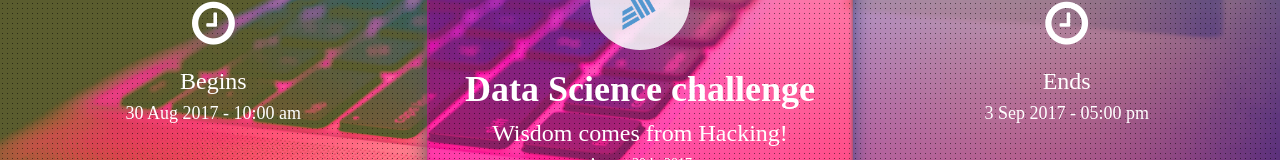
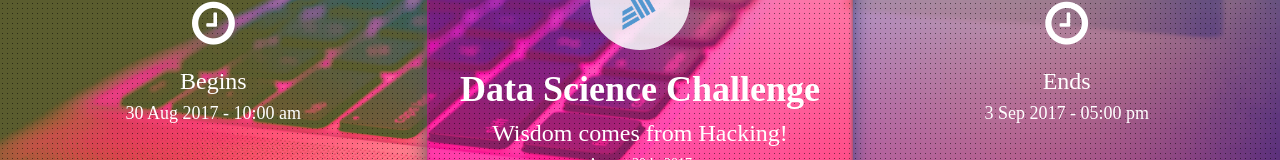
Before and after one commit to dsouzaedison/skillenza, a website: page index.html in a window 1280 px wide. Shown: the part 244-404 px from the top of the page. Drawn offline with nearby package versions, Linux system fonts and the light colour scheme; some packages are replaced by stand-ins of ours; a web font is replaced by a local one.

Commit message:
Typo Corrected

```diff
--- a/index.html
+++ b/index.html
@@ -54,7 +54,7 @@
                                     <img src="./src/assets/blue-icon.png" alt="" class="icon blue">
                                     <img src="./src/assets/white_icon.png" alt="" class="icon">
                                 </div>
-                                <h1 class="heading text-center">Data Science challenge</h1>
+                                <h1 class="heading text-center">Data Science Challenge</h1>
                                 <h3 class="no-margin">Wisdom comes from Hacking!</h3>
                                 <h5 class="">August 30th, 2017</h5>
                             </div>
```
